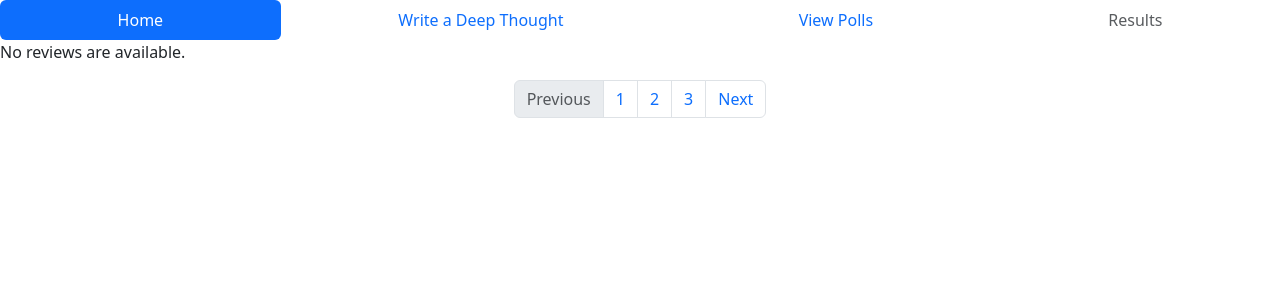
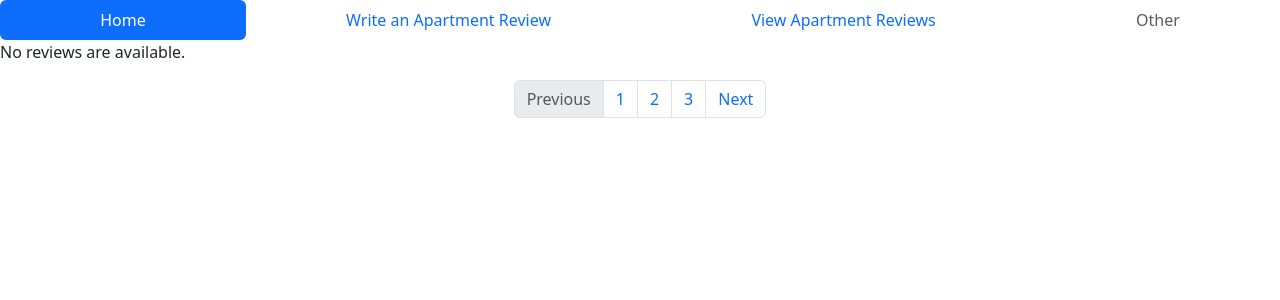
Before and after one commit to sashau2001/PropertyListingWebsite, a Django app: page /reviews/ in a window 1280 px wide. Shown: the top 300 px of the page. Run offline with Django 3.2, Linux system fonts and the light colour scheme; data that the repository does not hold is empty; some libraries are stand-ins or nearby versions.

Commit message:
fixed navbar

```diff
--- a/b02_housing_app/templates/reviews.html
+++ b/b02_housing_app/templates/reviews.html
@@ -3,13 +3,13 @@
     <a class="nav-link active" aria-current="page" href="#">Home</a>
   </li>
   <li class="nav-item">
-    <a class="nav-link" href="#">Write a Deep Thought</a>
+    <a class="nav-link" href="#">Write an Apartment Review</a>
   </li>
   <li class="nav-item">
-    <a class="nav-link" href="#">View Polls</a>
+    <a class="nav-link" href="#">View Apartment Reviews</a>
   </li>
   <li class="nav-item">
-    <a class="nav-link disabled">Results</a>
+    <a class="nav-link disabled">Other</a>
   </li>
 </ul>
 
```
